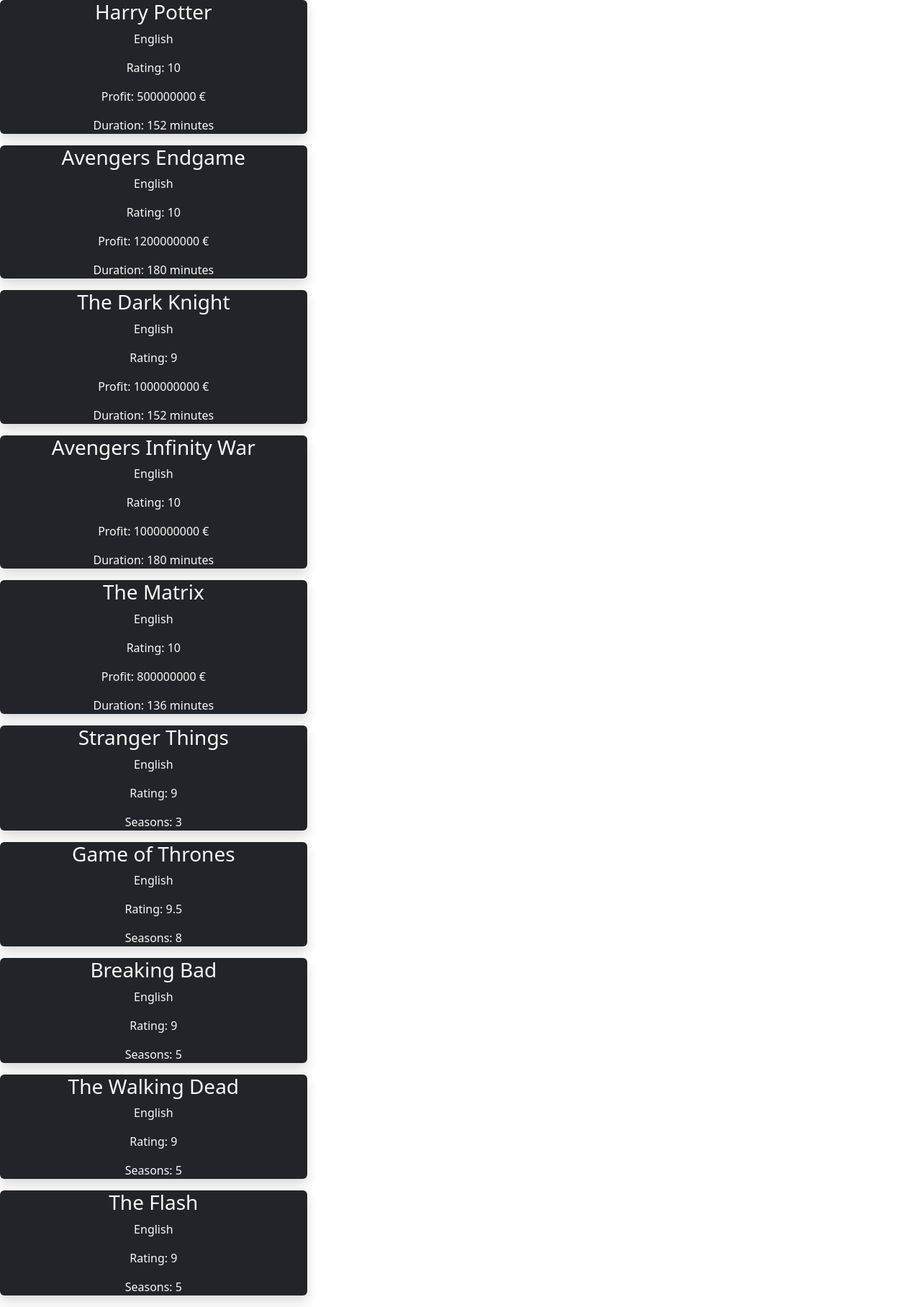
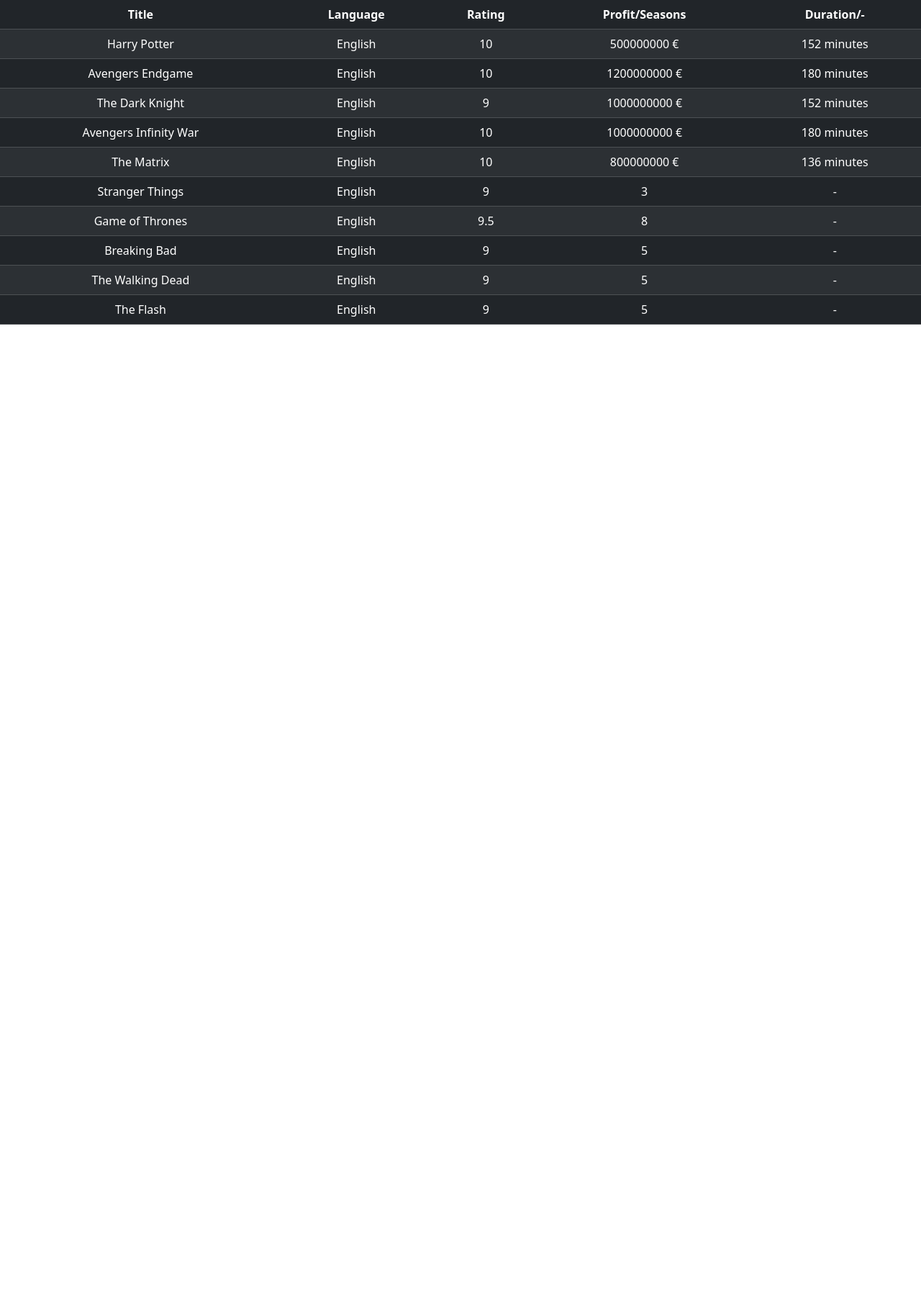
Before and after one commit to DamianoLunardo/php-oop-1, a PHP site: page / in a window 1280 px wide. Shown: the whole page at 72% size. After the commit the page ends 451 px from the top, so only its background shows below. Run offline with PHP 8.4, Linux system fonts and the light colour scheme.

Commit message:
Display series/fils in a table

```diff
--- a/index.php
+++ b/index.php
@@ -45,29 +45,31 @@ $movies_series = [
     $serie5,
 ];
 
-foreach ($movies_series as $production) {
-    ?>
-    <div class="col-4">
-        <div class="production text-center bg-dark text-light rounded shadow">
-            <h3><?php echo $production->getTitle() ?></h3>
-            <p><?php echo $production->getLanguage() ?></p>
-            <p>Rating: <?php echo $production->getRating() ?></p>
-            <?php
-            // instanceof serve quando devo verificare che un oggetto è un istanza in una classe
-            // in questo modo riesco a gestire le diverse propietà di un oggetto
-            if ($production instanceof Movie) {
-                ?>
-                <p>Profit: <?php echo $production->getProfit() ?> €</p>
-                <p>Duration: <?php echo $production->getDuration() ?> minutes</p>
-                <?php
-            } elseif ($production instanceof Serie) {
-                ?>
-                <p>Seasons: <?php echo $production->getSeason() ?></p>
-                <?php
-            }
-            ?>
-        </div>
-    </div>
-    <?php
-}
 ?>
+<table class="table table-striped table-hover table-dark text-center ">
+    <thead>
+        <tr>
+            <th>Title</th>
+            <th>Language</th>
+            <th>Rating</th>
+            <th>Profit/Seasons</th>
+            <th>Duration/-</th>
+        </tr>
+    </thead>
+    <tbody>
+        <?php foreach ($movies_series as $production) { ?>
+            <tr>
+                <td><?php echo $production->getTitle() ?></td>
+                <td><?php echo $production->getLanguage() ?></td>
+                <td><?php echo $production->getRating() ?></td>
+                <?php if ($production instanceof Movie) { ?>
+                    <td><?php echo $production->getProfit() ?> €</td>
+                    <td><?php echo $production->getDuration() ?> minutes</td>
+                <?php } elseif ($production instanceof Serie) { ?>
+                    <td><?php echo $production->getSeason() ?></td>
+                    <td>-</td>
+                <?php } ?>
+            </tr>
+        <?php } ?>
+    </tbody>
+</table>
```
